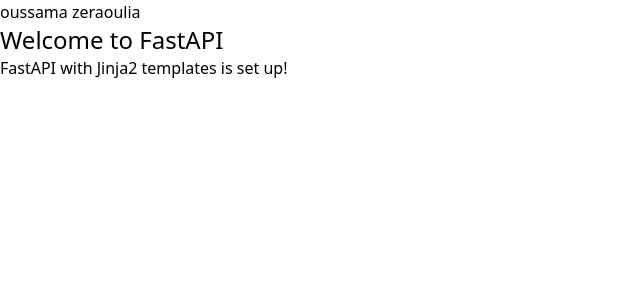
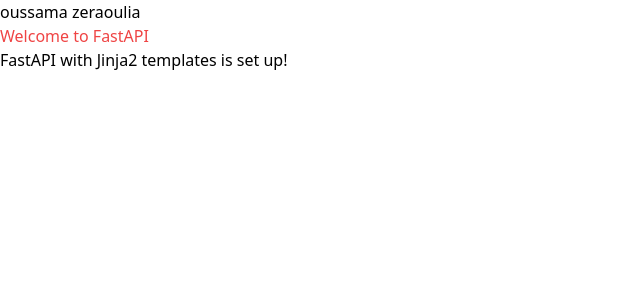
Before and after one commit to oussamazeraoulia/TP-Final, a FastAPI app: page / in a window 1280 px wide. Shown: the top 300 px of the page, without its empty margins (0-640 px from the left). Run offline with FastAPI, Linux system fonts and the light colour scheme.

Commit message:
change 9

```diff
--- a/templates/index.html
+++ b/templates/index.html
@@ -8,7 +8,7 @@
 </head>
 <body>
     oussama zeraoulia
-    <h1 class="text-2xl">{{ title }}</h1>
+    <h1 class="text-red-500">{{ title }}</h1>
     <p>FastAPI with Jinja2 templates is set up!</p>
 </body>
 </html>
```
